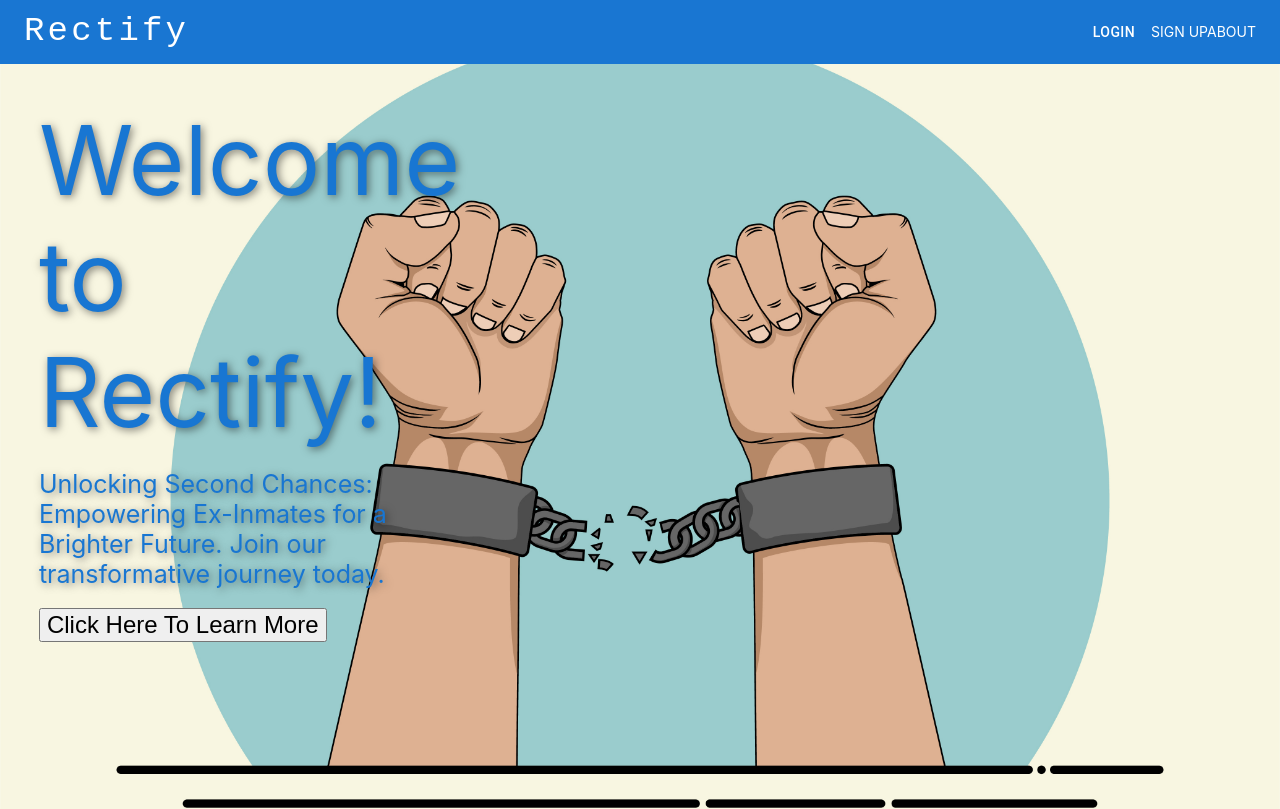
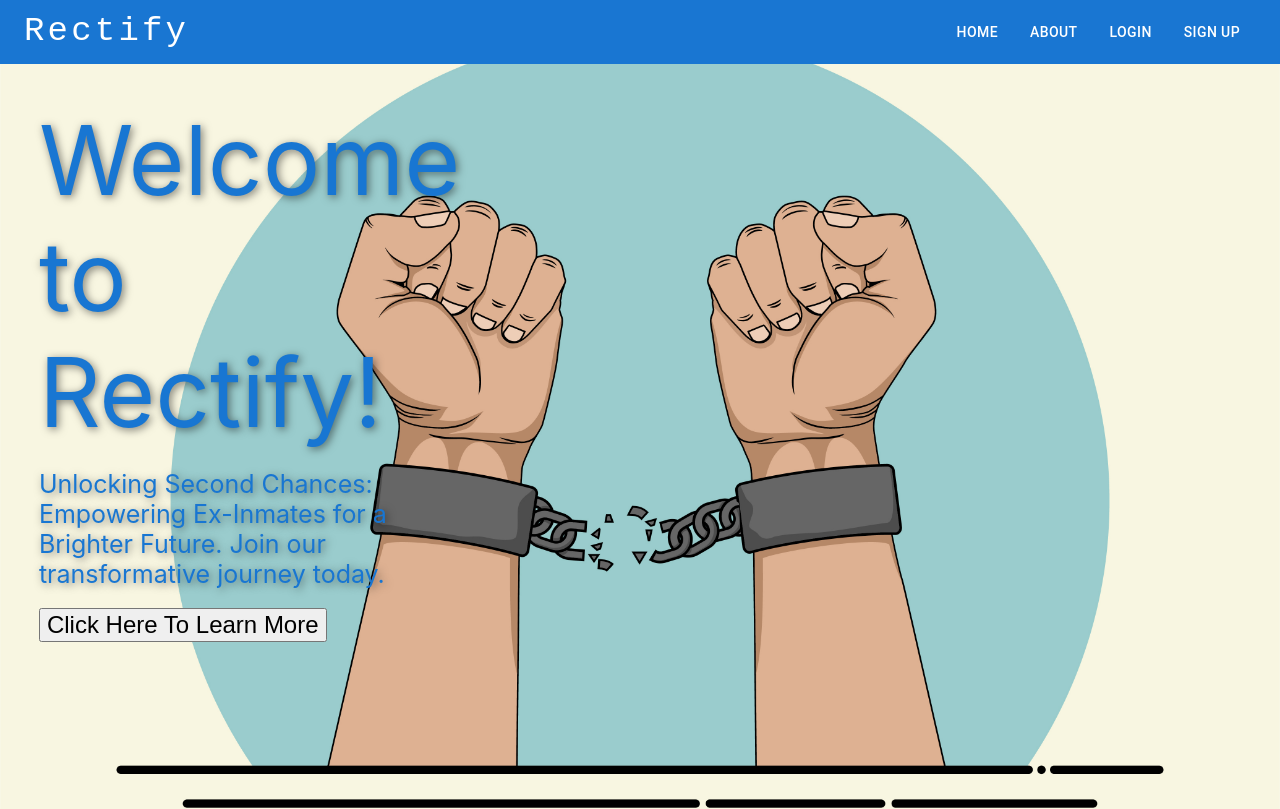
Before and after one commit to Suazo3000/Rectify, a React (Create React App) app in the folder client/: page / in a window 1280 px wide. Built offline with nearby package versions, Linux system fonts and the light colour scheme.

Commit message:
linked all nav bar links-functional

```diff
--- a/client/src/components/Header/index.js
+++ b/client/src/components/Header/index.js
@@ -60,15 +60,14 @@ const Header = () => {
           </Typography>
 
           <Box sx={{ flexGrow: 1, display: { xs: "flex", md: "none" } }}>
-
             <IconButton
               size="large"
               aria-label="account of current user"
               aria-controls="menu-appbar"
               aria-haspopup="true"
               onClick={handleOpenNavMenu}
-              color="inherit">
-            </IconButton>
+              color="inherit"
+            ></IconButton>
 
             <Menu
               id="menu-appbar"
@@ -94,7 +93,6 @@ const Header = () => {
                 </MenuItem>
               ))}
             </Menu>
-
           </Box>
 
           <Typography
@@ -123,7 +121,6 @@ const Header = () => {
                 sx={{ my: 2, color: "white", display: "block" }}
               >
                 {page}
-
               </Button>
             ))}
           </Box>
@@ -138,23 +135,40 @@ const Header = () => {
                   <Button variant="outline" onClick={logout}>
                     Logout
                   </Button>
+
                 </Stack>
               </>
             ) : (
               <>
+
+
+                <Link
+                  style={{ textDecoration: "none", color: "inherit" }}
+                  to="/"
+                >
+                  <Button variant="outline">HOME</Button>
+                </Link>
+
+                <Link
+                  style={{ textDecoration: "none", color: "inherit" }}
+                  to="/about"
+                >
+                  <Button variant="outline">ABOUT</Button>
+                </Link>
+
                 <Link
                   style={{ textDecoration: "none", color: "inherit" }}
                   to="/login"
                 >
                   <Button variant="outline">LOGIN</Button>
                 </Link>
-                <Link style={{ textDecoration: "none", color: "inherit", fontSize: '14px'}} className="btn btn-lg btn-light m-2" to="/signup">
-                  SIGN UP
+
+                <Link
+                  style={{ textDecoration: "none", color: "inherit" }}
+                  to="/signup"
+                >
+                  <Button variant="outline">SIGN UP</Button>
                 </Link>
-                <Link style={{ textDecoration: "none", color: "inherit", fontSize: '14px'}} className="btn btn-lg btn-light m-2" to="/about">
-                  ABOUT
-                </Link>
-
               </>
             )}
           </div>
```
